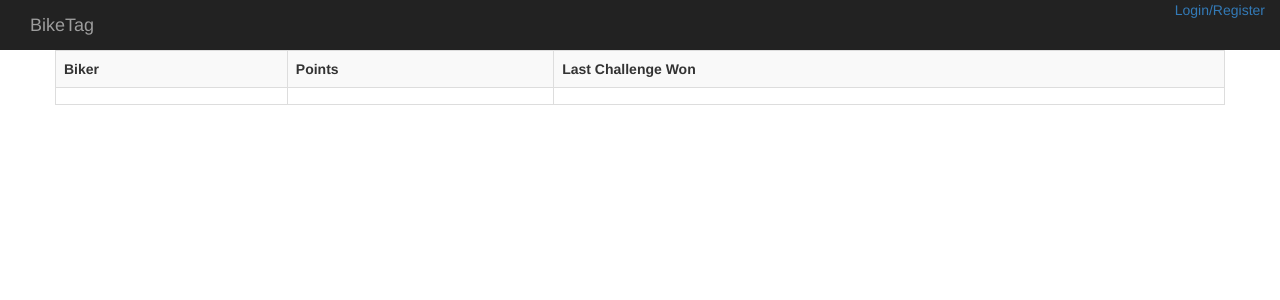
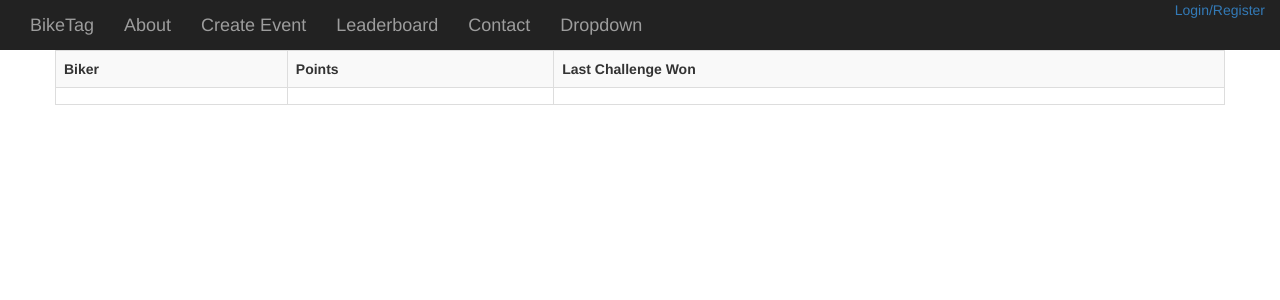
Before and after one commit to ssriera/biketag, a Django app: template bikephototag/templates/phototag/leaderboard.html in a window 1280 px wide. Shown: the top 300 px of the page. Run offline with Django 3.2, Linux system fonts and the light colour scheme; the template is opened without the code that fills it, so the values that code supplies are empty; some libraries are stand-ins or nearby versions.

Commit message:
updated the navbar

```diff
--- a/bikephototag/apps/site/templates/base.html
+++ b/bikephototag/apps/site/templates/base.html
@@ -41,6 +41,11 @@
         <span class="icon-bar"></span>
       </button>
       <a class="navbar-brand" href="/">BikeTag</a>
+      <a class="navbar-brand" href="/">About</a>
+      <a class="navbar-brand" href="/">Create Event</a>
+      <a class="navbar-brand" href="/">Leaderboard</a>
+      <a class="navbar-brand" href="/">Contact</a>
+      <a class="navbar-brand" href="/">Dropdown</a>
     </div>
 
     <!-- Collect the nav links, forms, and other content for toggling -->
```
